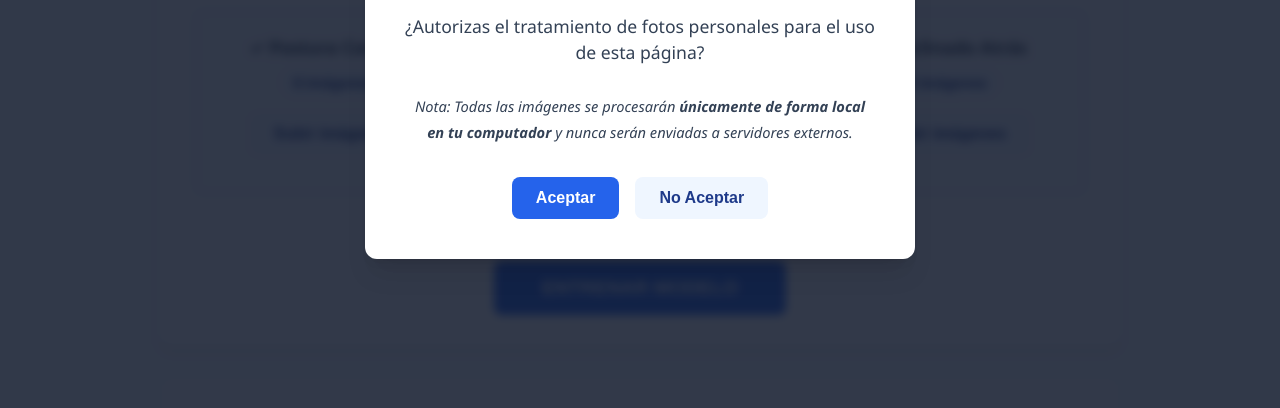
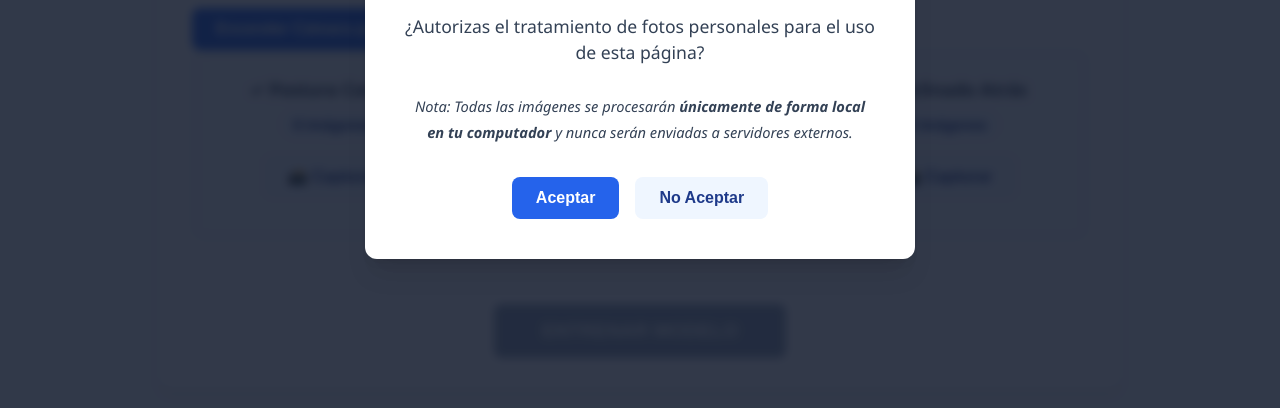
Before and after one commit to simonosoriomu/correctorpostura, a plain HTML site: page index.html in a window 1280 px wide. Shown: the part 314-722 px from the top of the page. Drawn offline with Linux system fonts and the light colour scheme; a script that the page names is missing.

Commit message:
Add files via upload

```diff
--- a/index.html
+++ b/index.html
@@ -35,38 +35,42 @@
         <!-- SECCIÓN 1: ENTRENAMIENTO -->
         <section id="training-section" class="card">
             <div class="card-header">
-                <h2>1. Entrenar modelo</h2>
-                <p>Sube imágenes para cada postura. Todas se procesan de forma privada en tu computador.</p>
+                <h2>1. Entrenar modelo (Captura en vivo)</h2>
+                <p>Enciende la cámara y toma fotos en tiempo real para cada postura.</p>
             </div>
 
-            <div class="upload-grid">
+            <div class="training-camera-wrapper" id="training-camera-container">
+                <div id="train-camera-placeholder">
+                    <button id="btn-start-train-camera" class="btn btn-primary">Encender Cámara para Entrenar</button>
+                </div>
+                <video id="train-webcam" autoplay playsinline width="400" height="300" class="hidden"></video>
+            </div>
+
+            <div class="upload-grid disabled-grid" id="capture-controls">
                 <div class="upload-card">
                     <h3>✓ Postura Correcta</h3>
                     <p class="count-badge" id="count-correct">0 imágenes</p>
-                    <input type="file" id="upload-correct" accept="image/*" multiple class="hidden">
-                    <button class="btn btn-secondary" onclick="document.getElementById('upload-correct').click()">Subir imágenes</button>
+                    <button class="btn btn-secondary capture-btn" data-class="correct" disabled>📸 Capturar</button>
                     <div class="thumbnails" id="thumbs-correct"></div>
                 </div>
 
                 <div class="upload-card">
                     <h3>⚠️ Inclinado Adelante</h3>
                     <p class="count-badge" id="count-forward">0 imágenes</p>
-                    <input type="file" id="upload-forward" accept="image/*" multiple class="hidden">
-                    <button class="btn btn-secondary" onclick="document.getElementById('upload-forward').click()">Subir imágenes</button>
+                    <button class="btn btn-secondary capture-btn" data-class="forward" disabled>📸 Capturar</button>
                     <div class="thumbnails" id="thumbs-forward"></div>
                 </div>
 
                 <div class="upload-card">
                     <h3>⚠️ Inclinado Atrás</h3>
                     <p class="count-badge" id="count-backward">0 imágenes</p>
-                    <input type="file" id="upload-backward" accept="image/*" multiple class="hidden">
-                    <button class="btn btn-secondary" onclick="document.getElementById('upload-backward').click()">Subir imágenes</button>
+                    <button class="btn btn-secondary capture-btn" data-class="backward" disabled>📸 Capturar</button>
                     <div class="thumbnails" id="thumbs-backward"></div>
                 </div>
             </div>
 
             <div class="train-action">
-                <button id="btn-train" class="btn btn-primary btn-large">ENTRENAR MODELO</button>
+                <button id="btn-train" class="btn btn-primary btn-large" disabled>ENTRENAR MODELO</button>
                 <div id="training-status" class="status-message hidden">
                     <!-- Aquí mostraremos el progreso -->
                 </div>
```
